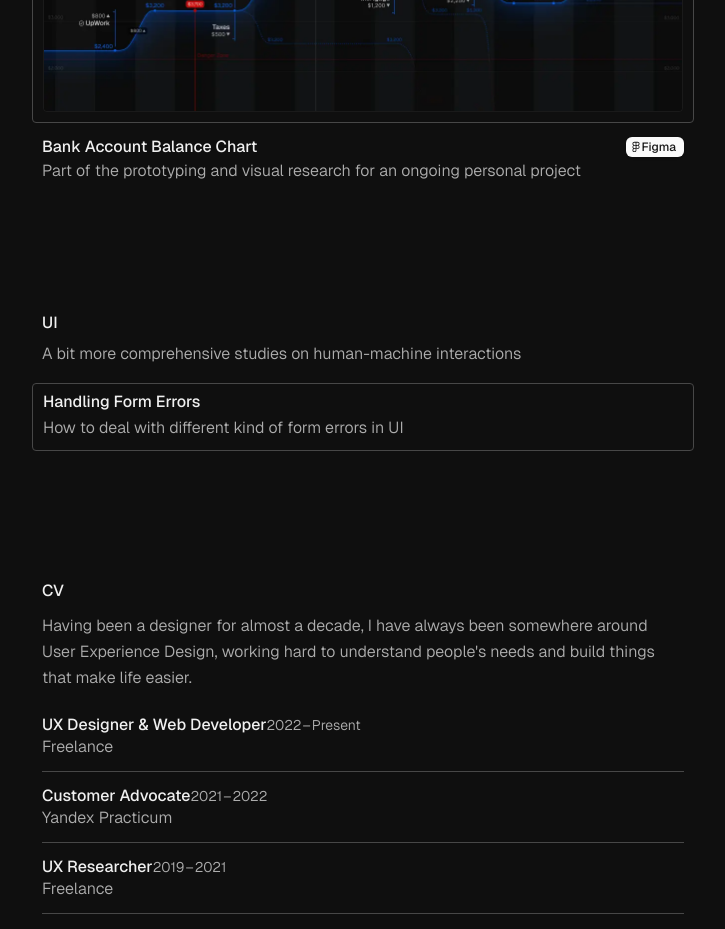
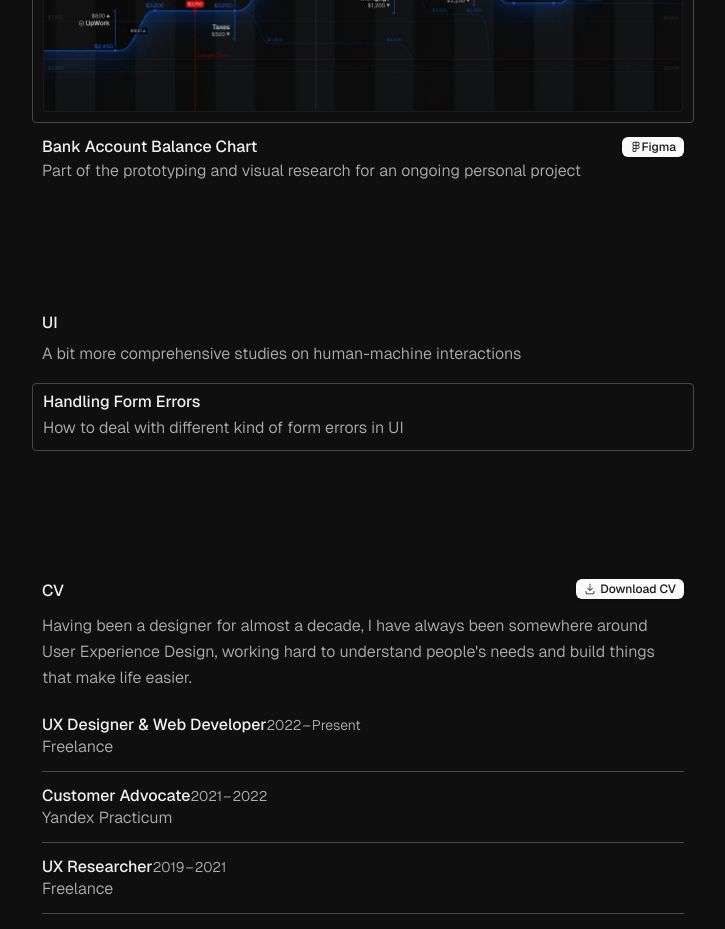
Before and after one commit to fedorivanenko/fedor-ivanenko-personal-website, a Next.js app: page / in a window 1280 px wide. Shown: the part 780-1709 px from the top of the page, without its empty margins (277-1002 px from the left). Built offline with nearby package versions, Linux system fonts and the light colour scheme.

Commit message:
added download cv button

```diff
--- a/app/(components)/cv/cv-panel.tsx
+++ b/app/(components)/cv/cv-panel.tsx
@@ -1,7 +1,8 @@
-/*
+
 import { DownloadIcon } from "@radix-ui/react-icons";
-import { Button } from "../ui/button";
-*/
+import { Button } from "@/components/ui/button";
+import Link from "next/link";
+
 import CVelement from "./cv-element";
 import { jobList } from "./cv-data";
 import { Accordion } from "../../../components/ui/accordion";
@@ -10,17 +11,23 @@ import EduPanel from "./edu-panel";
 export default function CVPanel() {
   return (
     <section className="w-full space-y-2.5">
-      <h2 className="mr-auto font-medium">CV</h2>
-      {/*
-        <Button className="text-xs translate-y-0.5" size="tiny" variant="ghost">
-          <DownloadIcon style={{ width: "12px", height: "12px" }} />
-          <span>Download CV</span>
+      <div className="flex justify-between">
+        <h2 className="mr-auto font-medium">CV</h2>
+        <Button className="text-xs h-5  cursor-pointer" size="tiny" variant="default" asChild>
+          <Link
+            href="https://jkuelpwgku.ufs.sh/f/OHDYg8ahfniIPdjVSYkS4lycpsGYWrv9XIEBk2gamhF15tOC"
+            aria-label="Download CV"
+            title="Download CV"
+          >
+            <DownloadIcon style={{ width: "12px", height: "12px" }} />
+            Download CV
+          </Link>
         </Button>
-         */}
+      </div>
       <p className="text-muted-foreground space-y-5 leading-relaxed">
-        Having been a designer for almost a decade, I&nbsp;have always been somewhere
-        around User Experience Design, working hard to understand people{"'"}s
-        needs and build things that make life easier.
+        Having been a designer for almost a decade, I&nbsp;have always been
+        somewhere around User Experience Design, working hard to understand
+        people{"'"}s needs and build things that make life easier.
       </p>
       <Accordion collapsible type="single" className="pb-10">
         {jobList.map((job) => (
--- a/app/(components)/design-bits/design-bits-panel.tsx
+++ b/app/(components)/design-bits/design-bits-panel.tsx
@@ -31,7 +31,7 @@ export default function DesignBitsPanel() {
             <Link
               href="https://www.figma.com/design/6kWH882PVQXtAoj2VUUMYI/Budget-Forecaster?node-id=323-87&t=iyG9Fk67NflZNvSh-1"
               target="_blank"
-              className="whitespace-nowrap flex pr-2 absolute -top-1.5 right-0"
+              className="whitespace-nowrap flex pr-2 pl-1 absolute -top-1.5 right-0"
             >
               <FigmaLogoIcon
                 style={{ width: "12px", height: "12px" }}
--- a/hooks/use-collision-detector.ts
+++ b/hooks/use-collision-detector.ts
@@ -48,6 +48,7 @@ const calculateDistanceMatrices = (
   const newXDistances = Array(2)
     .fill(0)
     .map(() => Array(2));
+
   const newYDistances = Array(2)
     .fill(0)
     .map(() => Array(2));
```
Also changed, not shown: hooks/use-pointer-observer.ts (line endings or trailing spaces).
